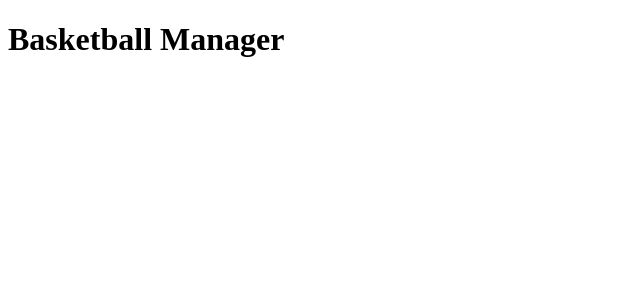
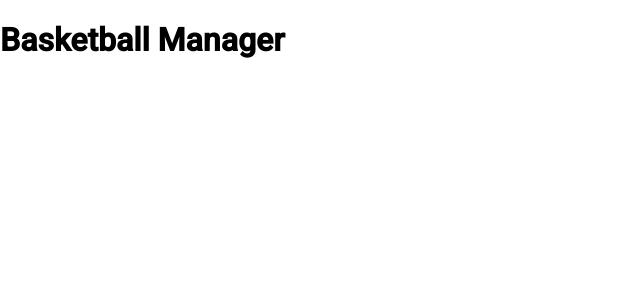
Before and after one commit to apacheco37/basketball-manager-web, an Angular app: page / in a window 1280 px wide. Shown: the top 300 px of the page, without its empty margins (0-640 px from the left). Built offline with nearby package versions, Linux system fonts and the light colour scheme.

Commit message:
Add angular material

```diff
--- a/angular.json
+++ b/angular.json
@@ -27,6 +27,7 @@
               "src/assets"
             ],
             "styles": [
+              "./node_modules/@angular/material/prebuilt-themes/deeppurple-amber.css",
               "src/styles.css"
             ],
             "scripts": []
@@ -94,6 +95,7 @@
               "src/assets"
             ],
             "styles": [
+              "./node_modules/@angular/material/prebuilt-themes/deeppurple-amber.css",
               "src/styles.css"
             ],
             "scripts": []
--- a/package.json
+++ b/package.json
@@ -11,10 +11,12 @@
   "private": true,
   "dependencies": {
     "@angular/animations": "~12.1.2",
+    "@angular/cdk": "^12.1.3",
     "@angular/common": "~12.1.2",
     "@angular/compiler": "~12.1.2",
     "@angular/core": "~12.1.2",
     "@angular/forms": "~12.1.2",
+    "@angular/material": "^12.1.3",
     "@angular/platform-browser": "~12.1.2",
     "@angular/platform-browser-dynamic": "~12.1.2",
     "@angular/router": "~12.1.2",
--- a/src/app/app.module.ts
+++ b/src/app/app.module.ts
@@ -3,6 +3,7 @@
 
 import { AppRoutingModule } from './app-routing.module';
 import { AppComponent } from './app.component';
+import { BrowserAnimationsModule } from '@angular/platform-browser/animations';
 
 @NgModule({
   declarations: [
@@ -10,7 +11,8 @@
   ],
   imports: [
     BrowserModule,
-    AppRoutingModule
+    AppRoutingModule,
+    BrowserAnimationsModule
   ],
   providers: [],
   bootstrap: [AppComponent]
--- a/src/index.html
+++ b/src/index.html
@@ -6,6 +6,9 @@
   <base href="/">
   <meta name="viewport" content="width=device-width, initial-scale=1">
   <link rel="icon" type="image/x-icon" href="favicon.ico">
+  <link rel="preconnect" href="https://fonts.gstatic.com">
+  <link href="https://fonts.googleapis.com/css2?family=Roboto:wght@300;400;500&display=swap" rel="stylesheet">
+  <link href="https://fonts.googleapis.com/icon?family=Material+Icons" rel="stylesheet">
 </head>
 <body>
   <app-root></app-root>
--- a/src/styles.css
+++ b/src/styles.css
@@ -1 +1,4 @@
 /* You can add global styles to this file, and also import other style files */
+
+html, body { height: 100%; }
+body { margin: 0; font-family: Roboto, "Helvetica Neue", sans-serif; }
```
Also changed, not shown: 1 other file (tests, documents, lock files or other folders).
